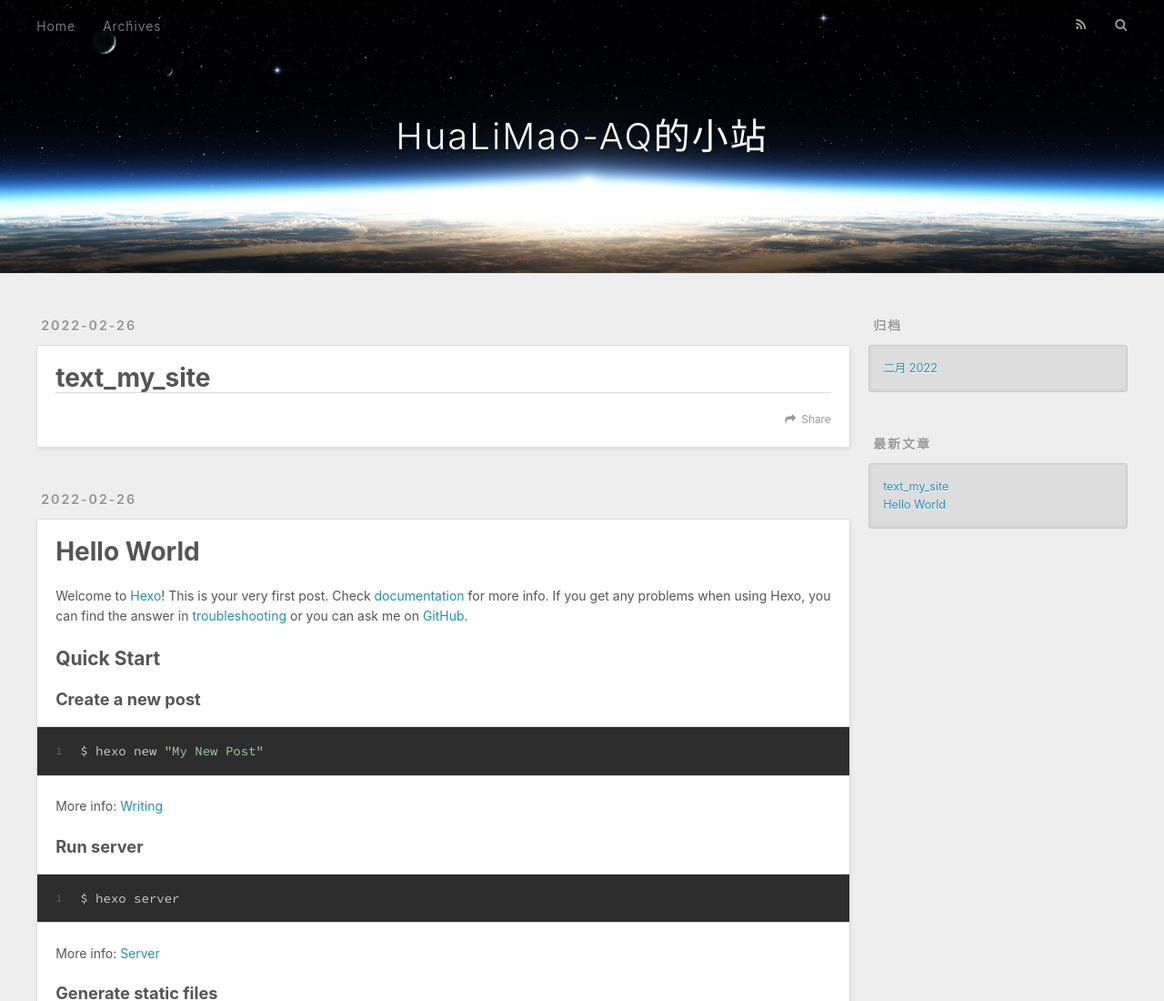
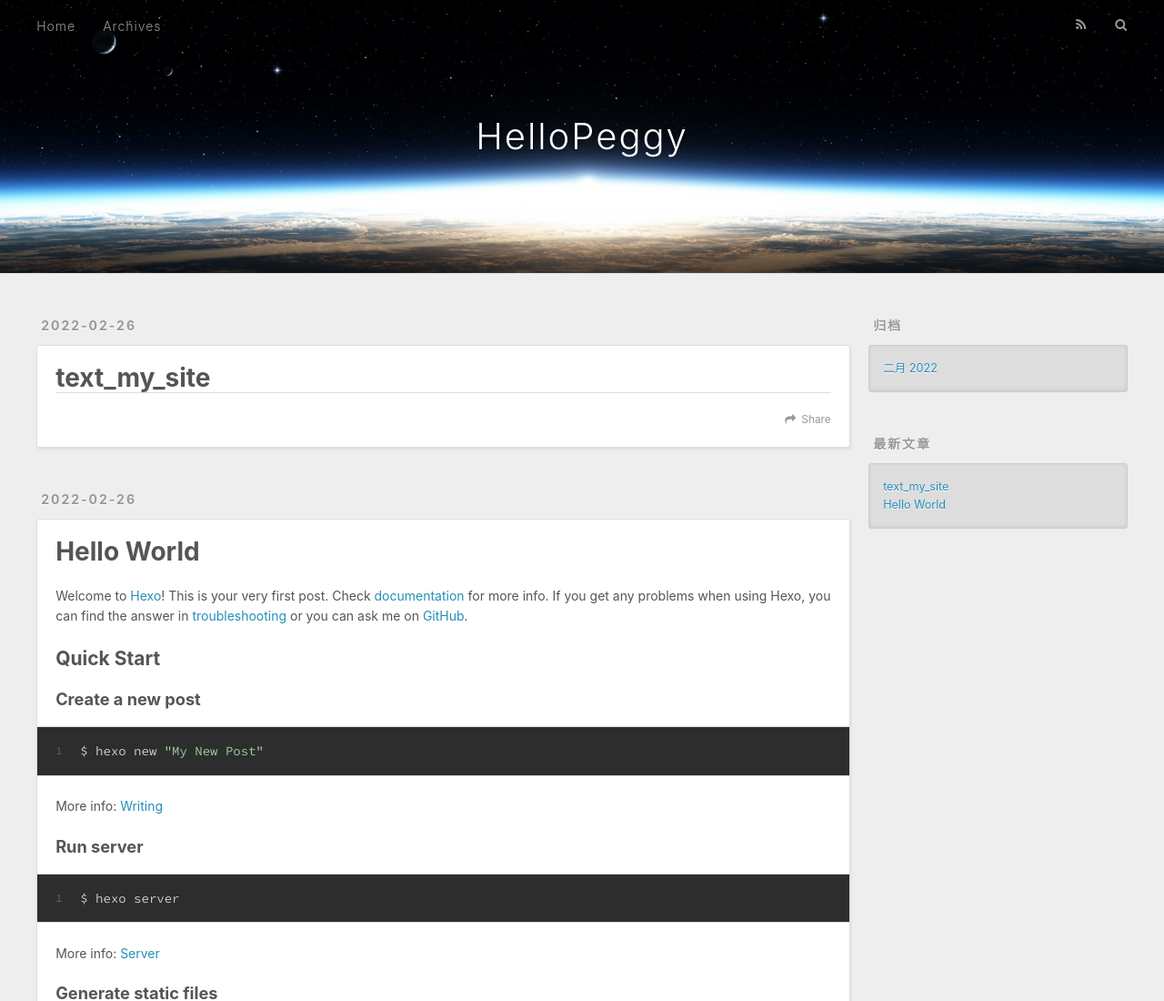
Before and after one commit to HelloPeggy1029/HelloPeggy1029.github.io, a plain HTML site: page index.html in a window 1280 px wide. Shown: the top 1100 px of the page at 91% size. Drawn offline with nearby package versions, Linux system fonts and the light colour scheme.

Commit message:
Update index.html

```diff
--- a/index.html
+++ b/index.html
@@ -12,7 +12,7 @@
 <meta property="og:url" content="https://hualimao-aq.github.io/index.html">
 <meta property="og:site_name" content="HelloPeggy">
 <meta property="og:locale" content="zh_CN">
-<meta property="article:author" content="HuaLiMao-AQ">
+<meta property="article:author" content="HelloPeggy">
 <meta name="twitter:card" content="summary">
 
     <link rel="alternate" href="/atom.xml" title="HelloPeggy" type="application/atom+xml">
@@ -36,7 +36,7 @@
   <div id="header-outer" class="outer">
     <div id="header-title" class="inner">
       <h1 id="logo-wrap">
-        <a href="/" id="logo">HuaLiMao-AQ的小站</a>
+        <a href="/" id="logo">HelloPeggy</a>
       </h1>
 
     </div>
```
